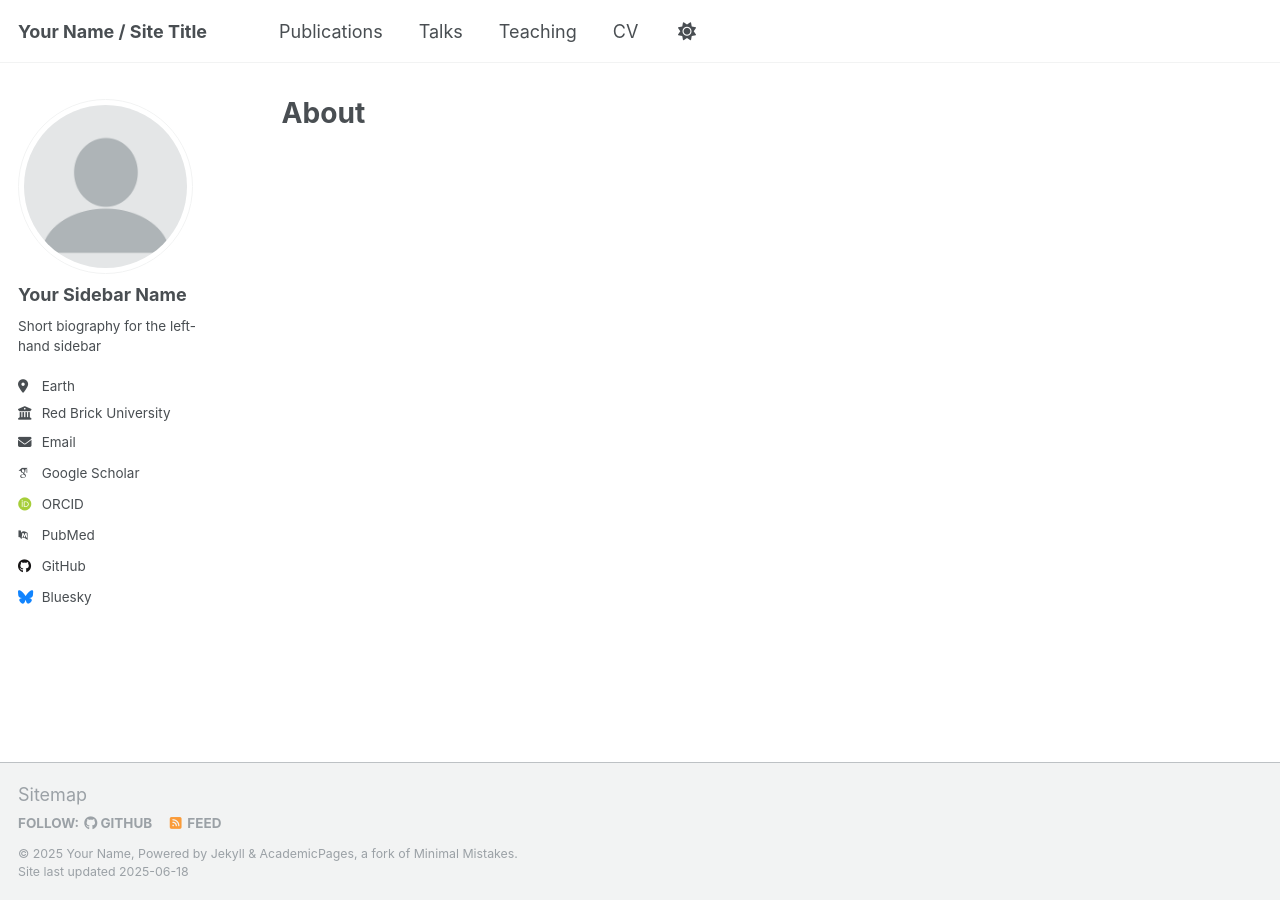
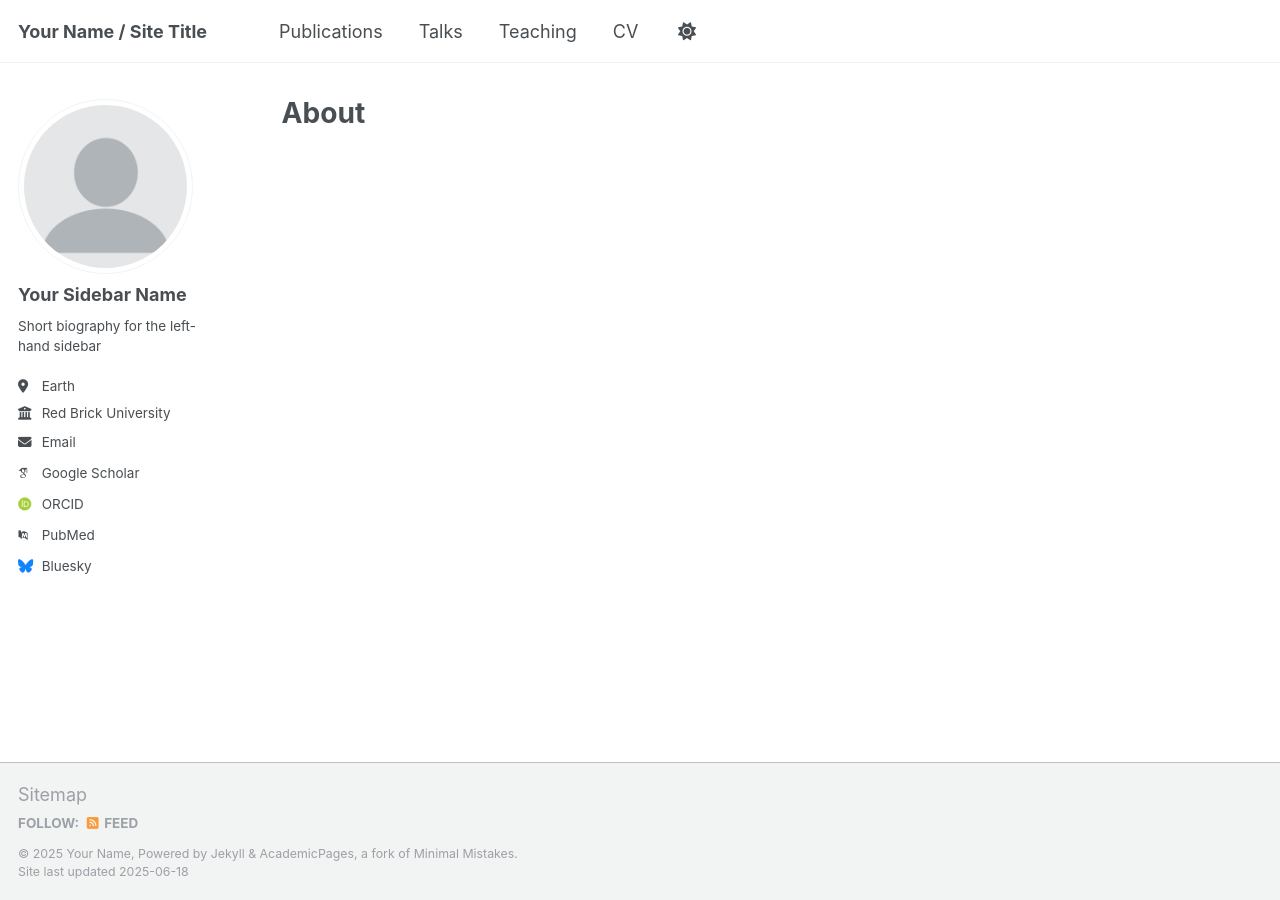
Before and after one commit to mdecrouy/mdecrouy.github.io, a Jekyll site: the page built from _pages/about.md, in a window 1280 px wide. Built offline with Jekyll 4.4.1, drawn with Linux system fonts in a browser that asks for light colours; some web fonts are replaced.

Commit message:
Update _config.yml

```diff
--- a/_config.yml
+++ b/_config.yml
@@ -13,9 +13,9 @@ title                    : "Your Name / Site Title"
 title_separator          : "-"
 name                     : &name "Your Name"
 description              : &description "personal description"
-url                      : https://academicpages.github.io # the base hostname & protocol for your site e.g. "https://[your GitHub username].github.io" or if you already have some other page hosted on Github then use "https://[your GitHub username].github.io/[Your Repo Name]"
+url                      : https://mdecrouy.github.io # the base hostname & protocol for your site e.g. "https://[your GitHub username].github.io" or if you already have some other page hosted on Github then use "https://[your GitHub username].github.io/[Your Repo Name]"
 baseurl                  : "" # the subpath of your site, e.g. "/blog"
-repository               : "academicpages/academicpages.github.io"
+repository               : "mdecrouy/mdecrouy.github.io"
 
 # Site Author - The following control what appear as part of the author content on the side bar.
 #               If a field is blank the icon and link will not appear, otherwise it will be shown.
@@ -46,7 +46,7 @@ author:
   bitbucket        : # Username - Update with your username on the site
   codepen          : # Username
   dribbble         : # Username
-  github           : "academicpages"
+  github           : #"academicpages"
   kaggle           : # Username
   stackoverflow    : # User number or user number and name (i.e., use "1" or "1/jeff-atwood")
 
```
